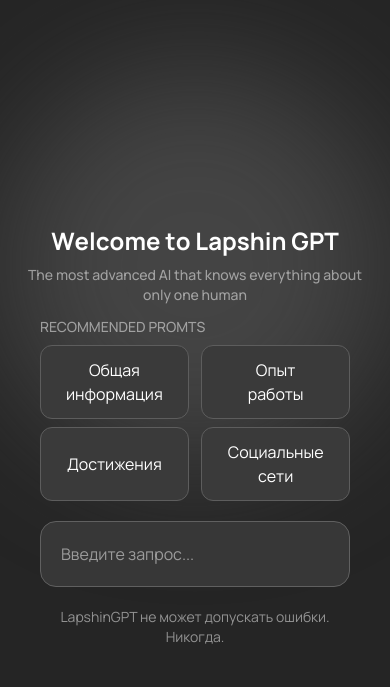
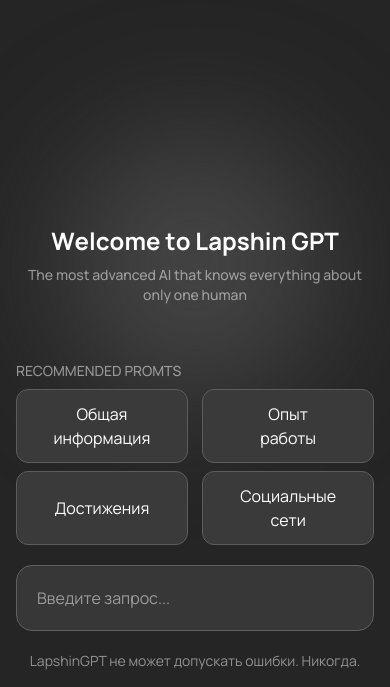
Before and after one commit to BrownJourney/lapshin-gpt, a Next.js app: page / in a window 390 px wide. Shown: the part 157-844 px from the top of the page. Built offline with nearby package versions, Linux system fonts and the light colour scheme.

Commit message:
Mobile update

```diff
--- a/src/app/globals.css
+++ b/src/app/globals.css
@@ -42,6 +42,13 @@ body {
   opacity: 0;
 
   animation: sphere-pulse 2s ease infinite 1s;
+}
+
+@media only screen and (max-width: 600px) {
+  .sphere {
+    width: 70vw;
+    height: 70vw;
+  }
 }
 
 @keyframes sphere-grow {
--- a/src/components/Chat.tsx
+++ b/src/components/Chat.tsx
@@ -81,7 +81,7 @@ export default function Chat({ setInitialized, setGenerating, generating }: { se
   }, [history])
 
   return (
-    <div className="flex flex-col items-center justify-between h-screen p-10 z-2 w-full sm:w-9/10 xl:w-2/4">
+    <div className="flex flex-col items-center justify-between h-screen p-4 lg:p-10 z-2 w-full sm:w-9/10 xl:w-2/4">
       <ChatHistory chatRef={chatRef} history={history} setHistory={setHistory} generating={animLoading} />
       <Chatbox generating={generating} sendPromt={sendPromt} />
     </div>
```
